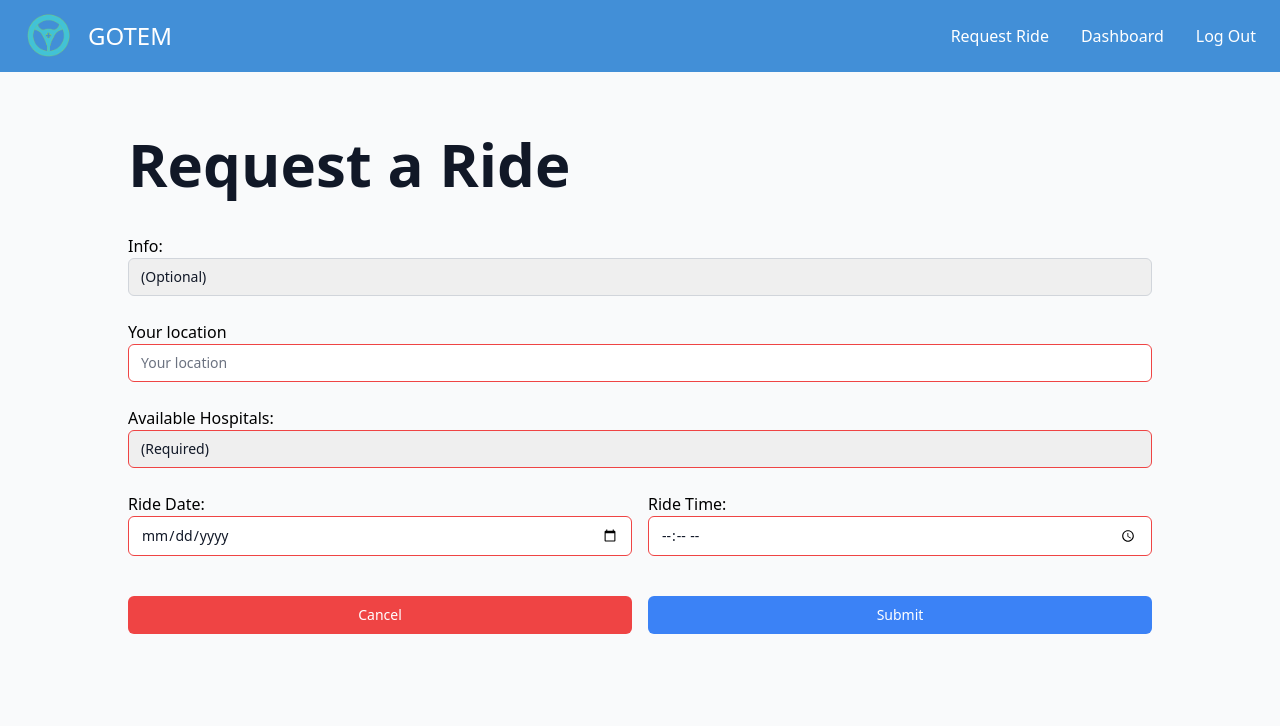
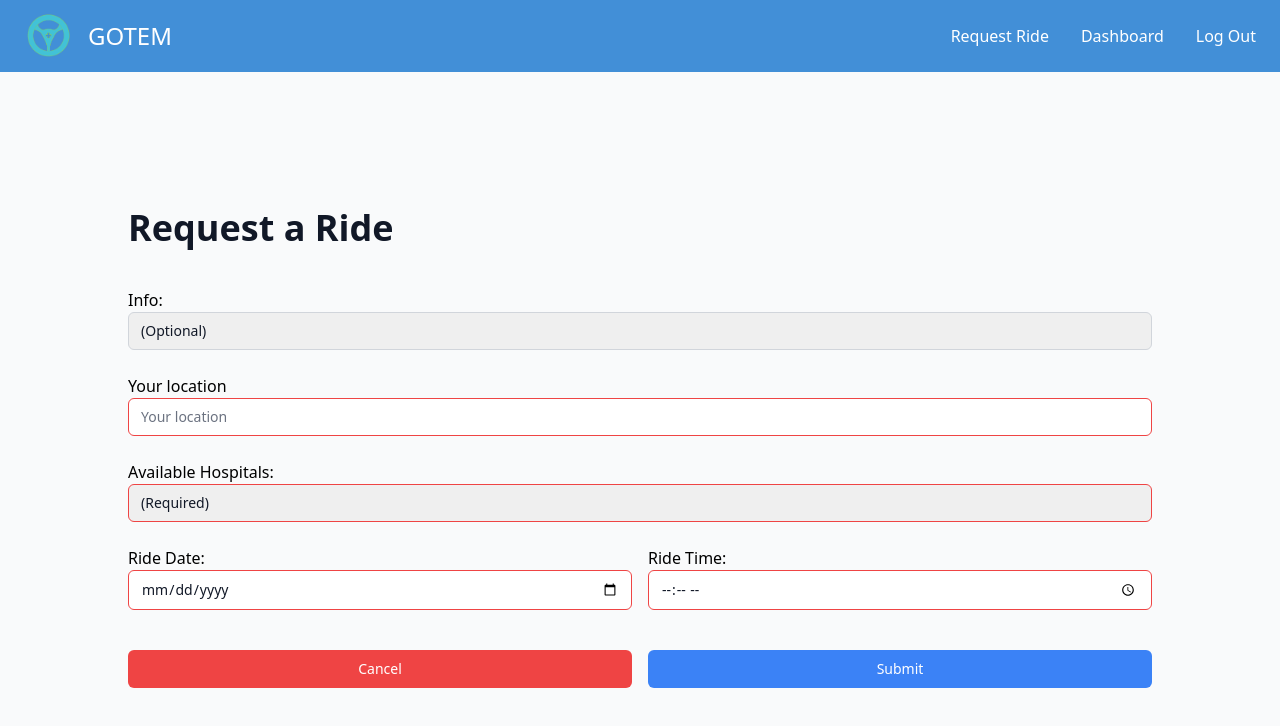
Before and after one commit to soumildatta/gotem, a React (Create React App) app: page /request in a window 1280 px wide. Shown: the top 726 px of the page. Built offline with nearby package versions, Linux system fonts and the light colour scheme; no server answers; the database is empty; sample sign-in values are in the browser's storage.

Commit message:
fixed the date & time boxes while on smaller screens

```diff
--- a/src/pages/requestRide/RequestRide.jsx
+++ b/src/pages/requestRide/RequestRide.jsx
@@ -56,7 +56,7 @@ const RequestRide = () => {
   return (
     <div className="min-h-screen -mt-20 flex items-center justify-center bg-gray-50 px-4 sm:px-6 lg:px-8">
       <div className="max-w-5xl w-full space-y-10">
-        <h2 className="ext-center text-6xl font-extrabold text-gray-900 flex justify-left ">
+        <h2 className="text-center text-4xl font-extrabold text-gray-900 flex justify-left pt-32">
           Request a Ride
         </h2>
         <form className="mt-8 space-y-6" onSubmit={handleSubmit}>
@@ -124,8 +124,8 @@ const RequestRide = () => {
               </select>
             </div>
 
-            <div className="flex justify-between">
-              <div className="w-full mr-2">
+            <div className="flex justify-between flex-col md:flex-row">
+              <div className="w-1/2 mr-2 min-w-min">
                 <label htmlFor="date">Ride Date:</label>
                 <input
                   required
@@ -137,7 +137,7 @@ const RequestRide = () => {
                   } placeholder-gray-500 text-gray-900 rounded-md focus:outline-none focus:ring-blue-500 focus:border-blue-500 focus:z-10 sm:text-sm`}
                 />
               </div>
-              <div className="w-full ml-2">
+              <div className="w-1/2 md:ml-2 min-w-min">
                 <label htmlFor="time">Ride Time:</label>
                 <input
                   required
```
Also changed, not shown: 1 other file (tests, documents, lock files or other folders).
